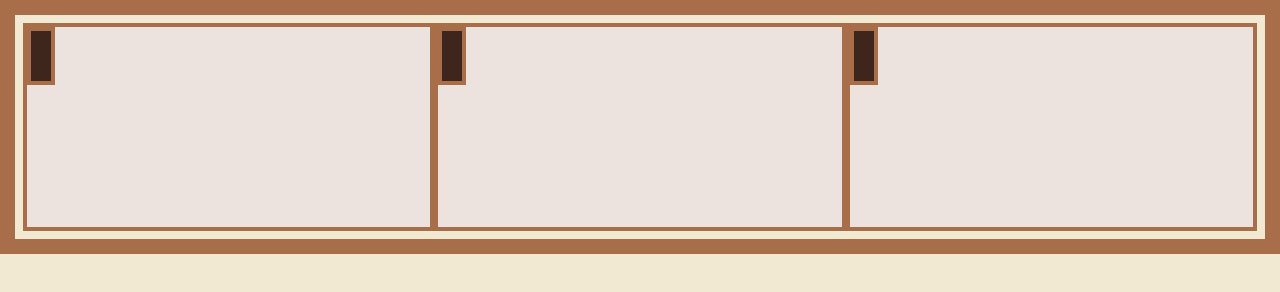
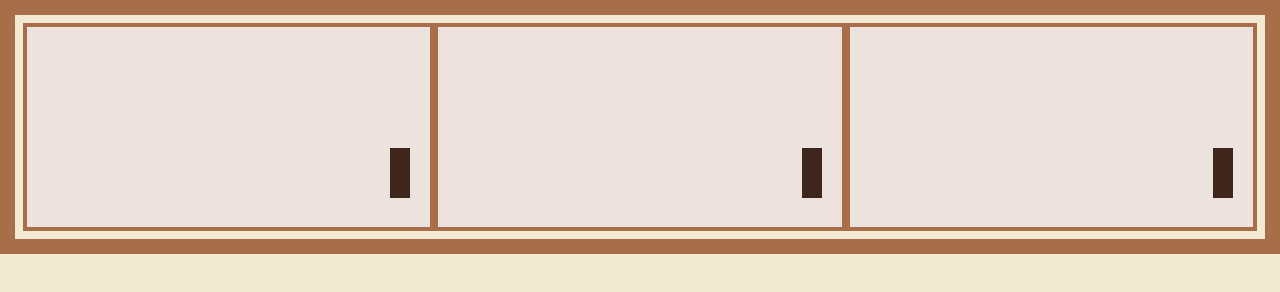
Before and after one commit to TylerConwell/French_recipe_page, a plain HTML site: page recipes/cabinet.html in a window 1280 px wide. Drawn offline with Linux system fonts and the light colour scheme.

Commit message:
cabinet side project done

```diff
--- a/styles.css
+++ b/styles.css
@@ -158,6 +158,8 @@ p {
     width: 20px;
     height: 50px;
     background-color: var(--brown);
-
-    display:inline-block;
+    margin-left: auto;
+    margin-top: 30%;
+    margin-right: 5%;
+    border: none;
 }
```
